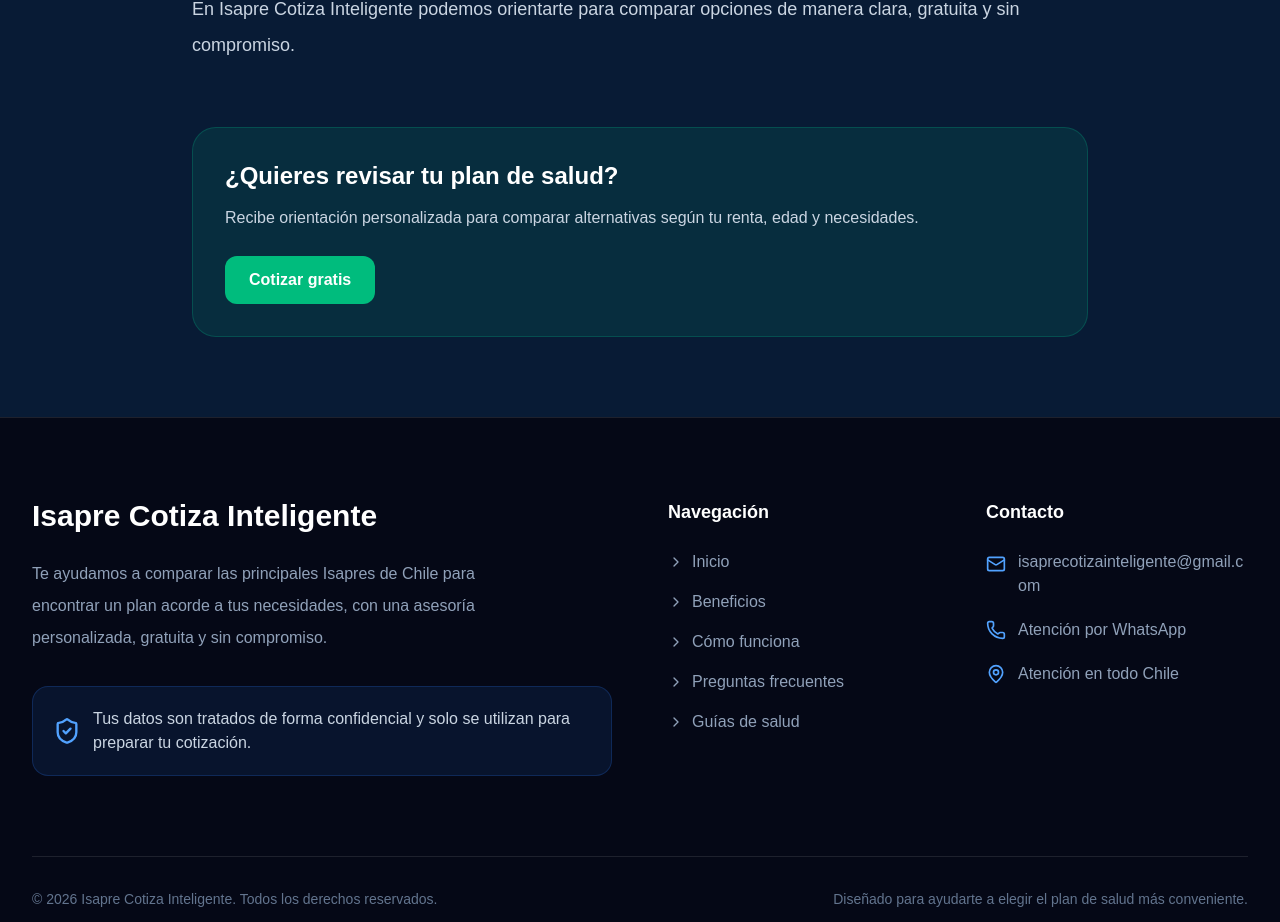
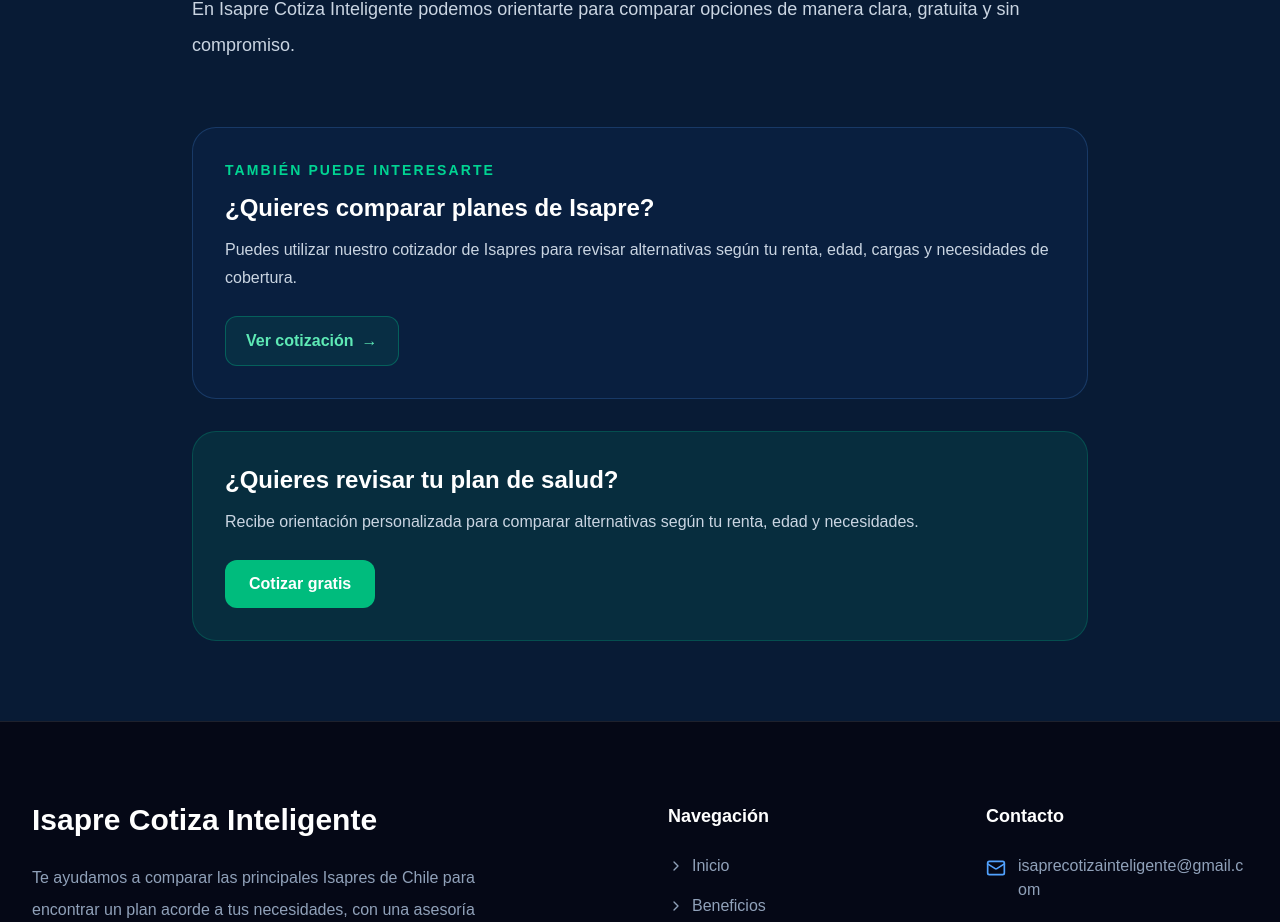
Before and after one commit to isaprecotizainteligente-hub/isapre-cotiza-inteligente, a Next.js app: page /contenidos/como-elegir-un-plan-de-isapre in a window 1280 px wide. Shown: the part 1816-2738 px from the top of the page. Built offline with nearby package versions, Linux system fonts and the light colour scheme.

Commit message:
feat: improve internal SEO linking

```diff
--- a/app/contenidos/[slug]/page.tsx
+++ b/app/contenidos/[slug]/page.tsx
@@ -14,6 +14,12 @@ type PageProps = {
   }>;
 };
 
+type InternalLinkConfig = {
+  href: string;
+  title: string;
+  text: string;
+};
+
 export function generateStaticParams() {
   return contenidos.map((contenido) => ({
     slug: contenido.slug,
@@ -26,6 +32,61 @@ function formatDate(date: string) {
     month: "long",
     year: "numeric",
   });
+}
+
+function getInternalLink(slug: string): InternalLinkConfig {
+  const links: Record<string, InternalLinkConfig> = {
+    "como-elegir-un-plan-de-isapre": {
+      href: "/cotizador-isapre/",
+      title: "¿Quieres comparar planes de Isapre?",
+      text:
+        "Puedes utilizar nuestro cotizador de Isapres para revisar alternativas según tu renta, edad, cargas y necesidades de cobertura.",
+    },
+
+    "que-es-la-renta-imponible-para-cotizar-isapre": {
+      href: "/cotiza-isapre/",
+      title: "¿Quieres cotizar una Isapre?",
+      text:
+        "Conoce las alternativas disponibles y revisa una cotización considerando tu renta imponible y las características de tu situación.",
+    },
+
+    "isapre-o-fonasa-cual-conviene": {
+      href: "/cotiza-isapre/",
+      title: "¿Quieres conocer alternativas de Isapre?",
+      text:
+        "Puedes solicitar una cotización y comparar alternativas de planes de salud según tu situación actual.",
+    },
+
+    "como-comparar-planes-de-isapre": {
+      href: "/cotizador-isapre/",
+      title: "Compara planes de Isapre",
+      text:
+        "Nuestro cotizador te permite iniciar una comparación considerando precio, cobertura, prestadores y tus necesidades.",
+    },
+
+    "cuando-conviene-cambiarse-de-isapre": {
+      href: "/cotiza-isapre/",
+      title: "¿Estás evaluando cambiarte de Isapre?",
+      text:
+        "Antes de tomar una decisión puedes cotizar y comparar otras alternativas de planes de salud.",
+    },
+
+    "que-revisar-antes-de-contratar-un-plan-de-salud": {
+      href: "/cotizador-isapre/",
+      title: "¿Quieres comparar un plan de salud?",
+      text:
+        "Revisa alternativas mediante nuestro cotizador de Isapres y considera cobertura, precio, prestadores y necesidades personales.",
+    },
+  };
+
+  return (
+    links[slug] ?? {
+      href: "/cotiza-isapre/",
+      title: "¿Quieres cotizar una Isapre?",
+      text:
+        "Puedes revisar alternativas de planes de salud y solicitar una cotización personalizada.",
+    }
+  );
 }
 
 export async function generateMetadata({
@@ -80,6 +141,8 @@ export default async function ContenidoPage({ params }: PageProps) {
   }
 
   const articleUrl = `https://isaprecotizainteligente.cl/contenidos/${contenido.slug}`;
+
+  const internalLink = getInternalLink(contenido.slug);
 
   const structuredData = {
     "@context": "https://schema.org",
@@ -180,7 +243,56 @@ export default async function ContenidoPage({ params }: PageProps) {
               ))}
             </div>
 
-            <div className="mt-16 rounded-3xl border border-emerald-400/20 bg-emerald-400/10 p-8">
+            {/* ENLACE INTERNO SEO */}
+            <div
+              className="
+                mt-16
+                rounded-3xl
+                border
+                border-blue-400/20
+                bg-blue-500/5
+                p-8
+              "
+            >
+              <p className="text-sm font-bold uppercase tracking-[0.15em] text-emerald-400">
+                También puede interesarte
+              </p>
+
+              <h2 className="mt-3 text-2xl font-bold text-white">
+                {internalLink.title}
+              </h2>
+
+              <p className="mt-3 leading-7 text-slate-300">
+                {internalLink.text}
+              </p>
+
+              <Link
+                href={internalLink.href}
+                className="
+                  mt-6
+                  inline-flex
+                  items-center
+                  rounded-xl
+                  border
+                  border-emerald-400/30
+                  bg-emerald-500/10
+                  px-5
+                  py-3
+                  font-bold
+                  text-emerald-300
+                  transition
+                  hover:border-emerald-400
+                  hover:bg-emerald-500/20
+                  hover:text-white
+                "
+              >
+                Ver cotización
+                <span className="ml-2">→</span>
+              </Link>
+            </div>
+
+            {/* CTA */}
+            <div className="mt-8 rounded-3xl border border-emerald-400/20 bg-emerald-400/10 p-8">
               <h2 className="text-2xl font-bold text-white">
                 ¿Quieres revisar tu plan de salud?
               </h2>
@@ -191,7 +303,7 @@ export default async function ContenidoPage({ params }: PageProps) {
               </p>
 
               <Link
-                href="/#cotizacion"
+                href="/cotiza-isapre/"
                 className="
                   mt-6
                   inline-flex
```
